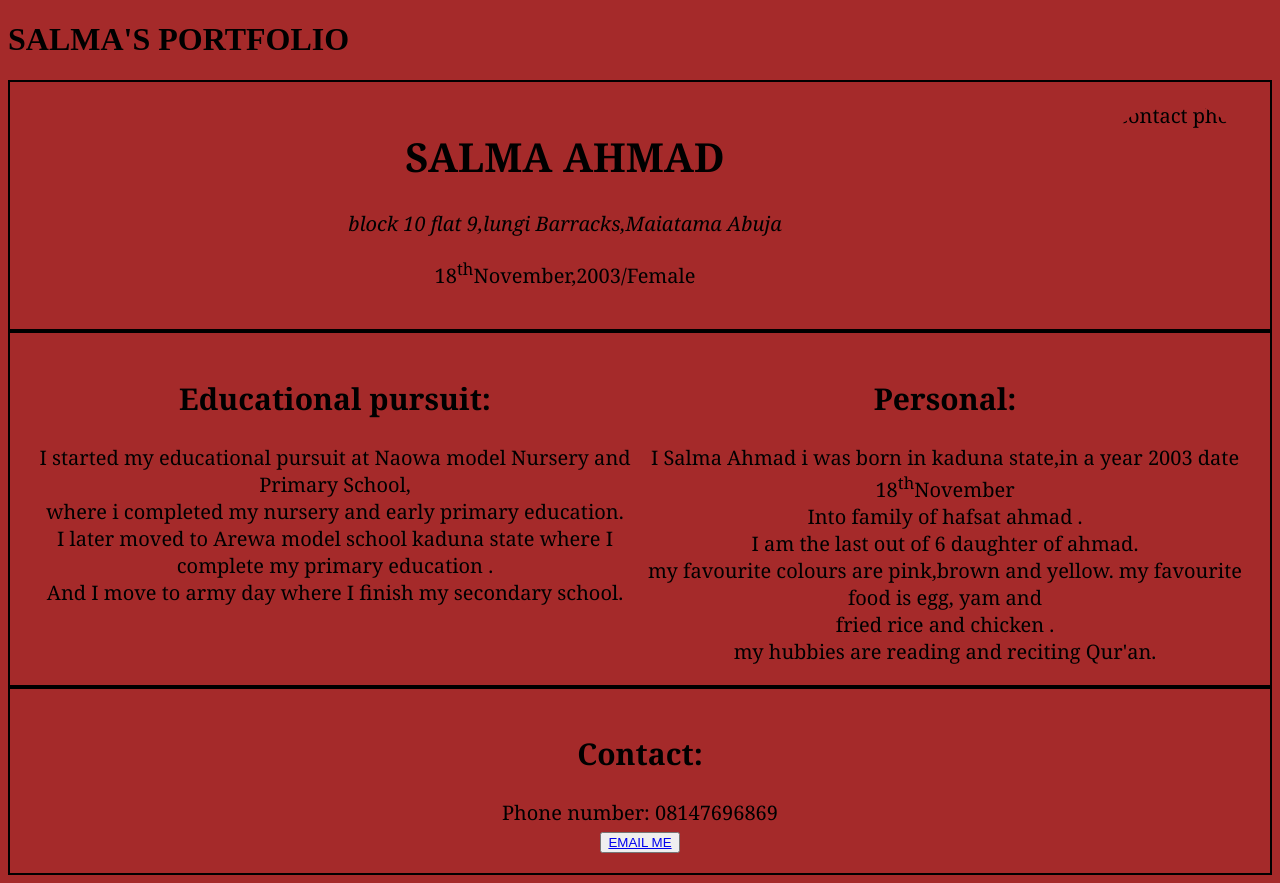
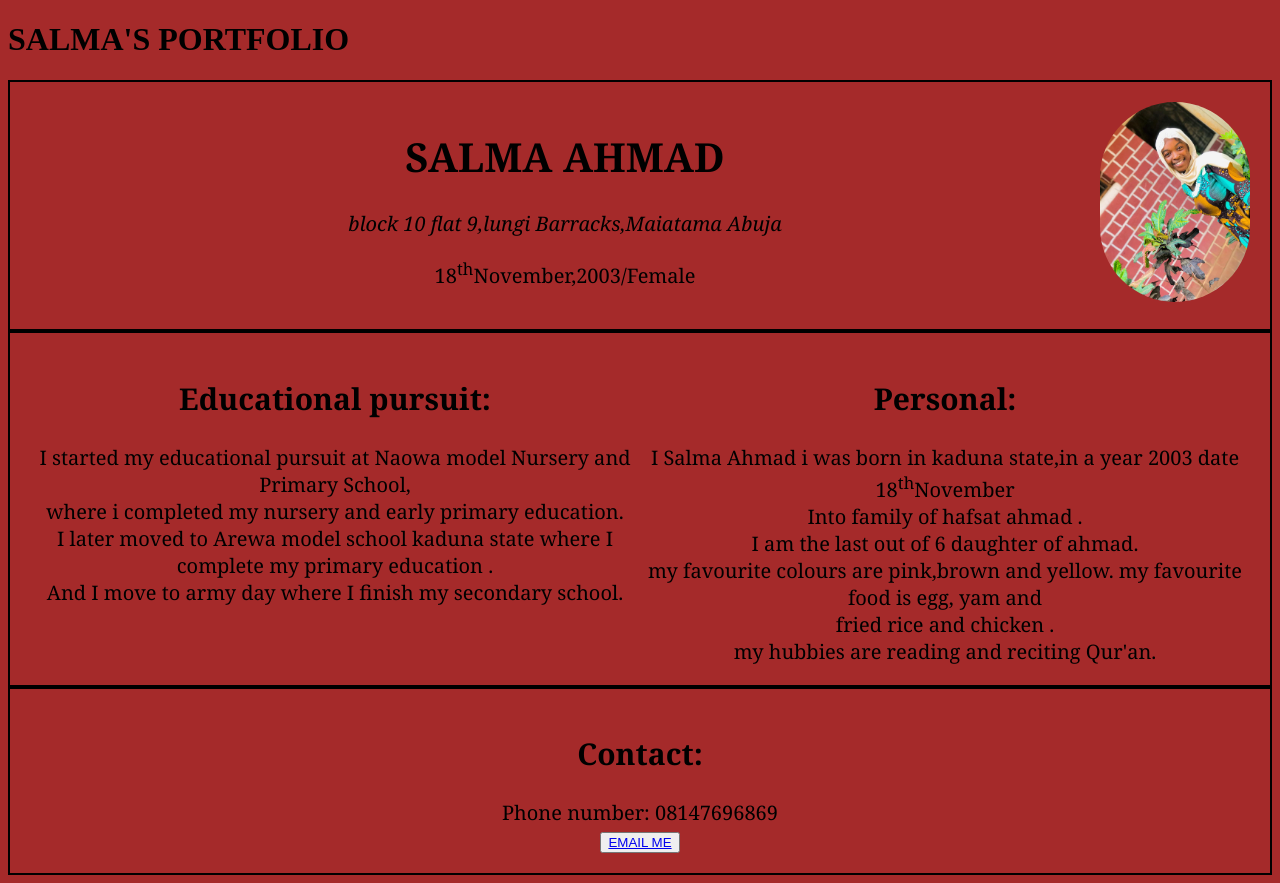
Before and after one commit to Ummusalmat/my-salmat, a plain HTML site: page index.html in a window 1280 px wide. Drawn offline with Linux system fonts and the light colour scheme.

Commit message:
Update index.html
H

```diff
--- a/index.html
+++ b/index.html
@@ -43,7 +43,7 @@
 <body>
     <h1>SALMA'S PORTFOLIO</h1>
         <div class="folio1">
-            <img src="images/Img-9.jpg" alt="contact photo">
+            <img src="Img-9.jpg" alt="contact photo">
         <h1>SALMA AHMAD</h1>
         <p><address>block 10 flat 9,lungi Barracks,Maiatama Abuja</address></p>
         <p><date>18<sup>th</sup>November,2003</date>/Female</p>
```
